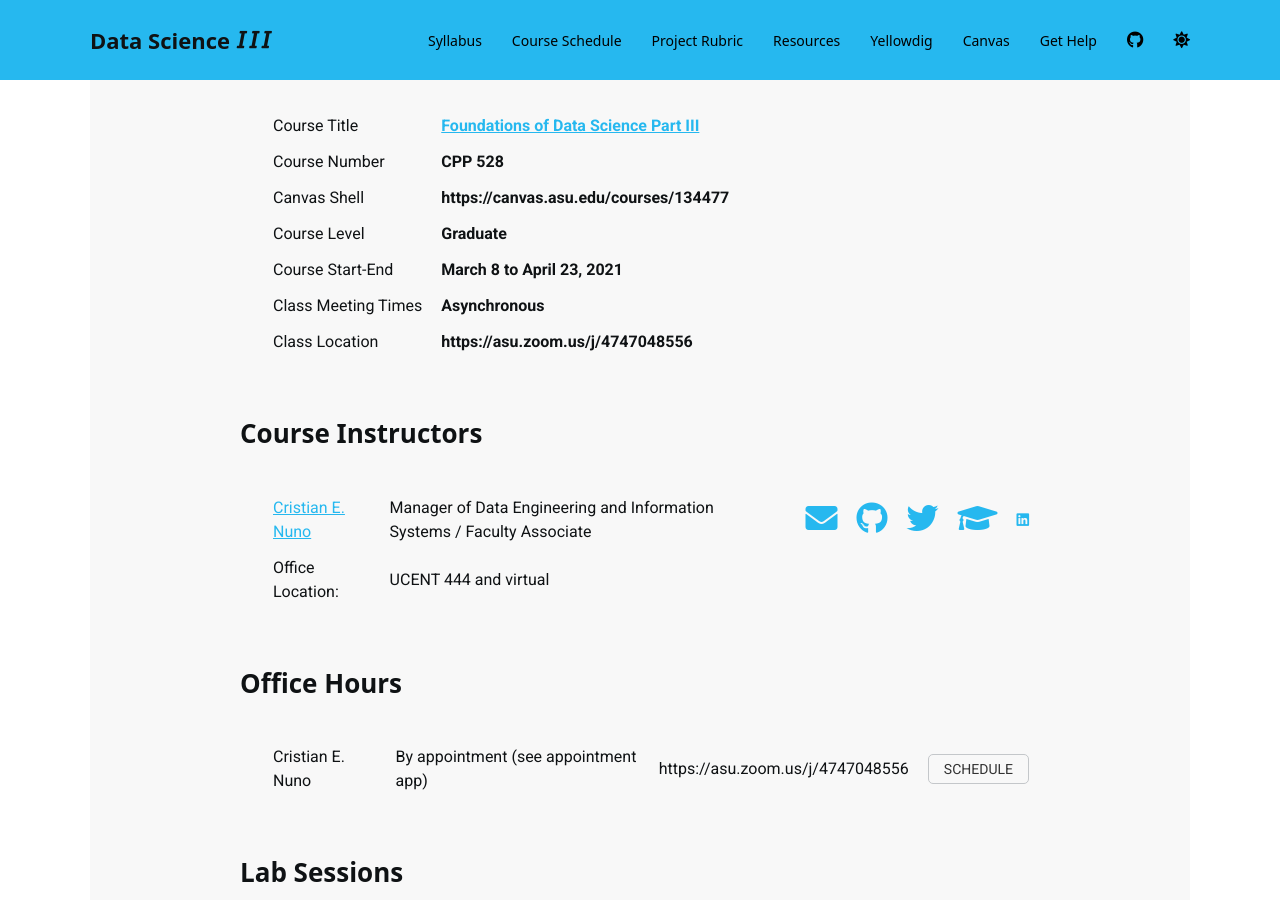
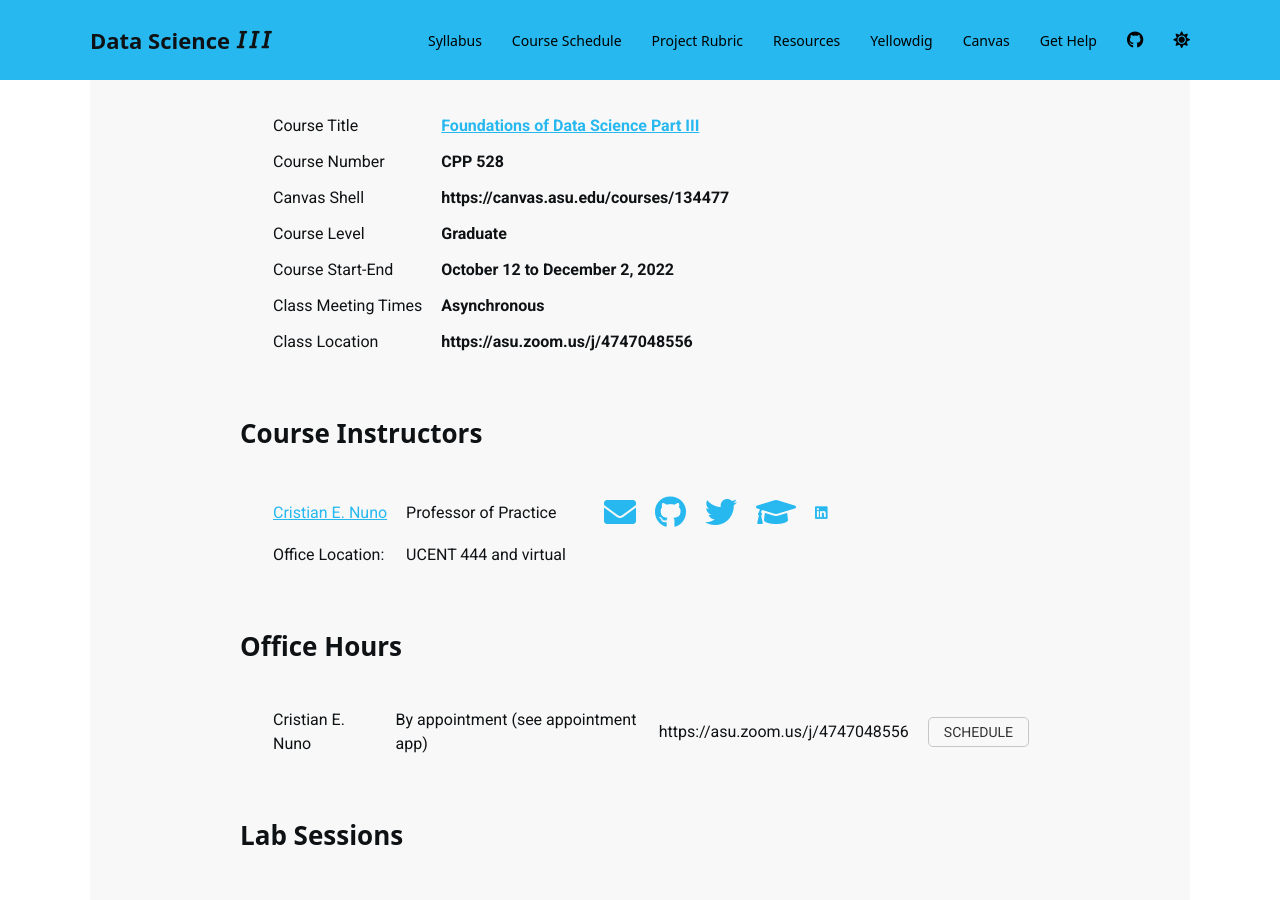
Before and after one commit to Watts-College/cpp-528-fall-2022, a Jekyll site: the page built from index.md, in a window 1280 px wide and 900 px high, scrolled down 903 px. Built offline with Jekyll 4.4.1, drawn with Linux system fonts in a browser that asks for light colours; nearby versions of some CDN libraries; a script bundle is joined from its source files by our own code; library files that are not in the unit come from our copies; a style sheet for code colours, icons or effects is not loaded.

Commit message:
Update index.md

```diff
--- a/index.md
+++ b/index.md
@@ -14,7 +14,7 @@
  course_number: CPP 528
  course_level: Graduate
  course_website: 'https://canvas.asu.edu/courses/134477'
- course_start_end_dates: March 8 to April 23, 2021
+ course_start_end_dates: October 12 to December 2, 2022
  course_prerequisites:
  class_meets_when:  Asynchronous
  class_meets_where:  'https://asu.zoom.us/j/4747048556'
@@ -24,8 +24,8 @@
 
 instructor:
 -  name: Cristian E. Nuno
-   title: Manager of Data Engineering and Information Systems / Faculty Associate
-   email: cenuno@asu.edu
+   title: Professor of Practice
+   email: mboudour@asu.edu
    office_location: UCENT 444 and virtual
    website_url:
    github_url: 'https://github.com/mboudour'
```
